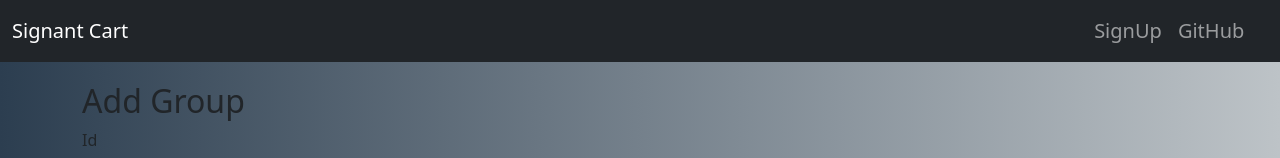
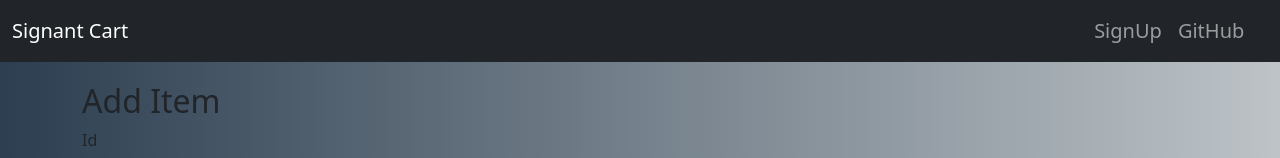
Before and after one commit to Ramesha-Gowda/React-Demo-Project-For-Signant, a React (Create React App) app: page /items/1 in a window 1280 px wide. Shown: the top 158 px of the page. Built offline with nearby package versions, Linux system fonts and the light colour scheme; no server answers.

Commit message:
changes added

```diff
--- a/src/Components/EditItem.js
+++ b/src/Components/EditItem.js
@@ -47,7 +47,7 @@ const EditItem = () => {
     navigate('/home');
   }
 
-  const title = <h2>{item.id ? 'Edit Group' : 'Add Group'}</h2>;
+  const title = <h2>{item.id ? 'Edit Item' : 'Add Item'}</h2>;
 
   return (<div>
     <AppNavbar />
```
